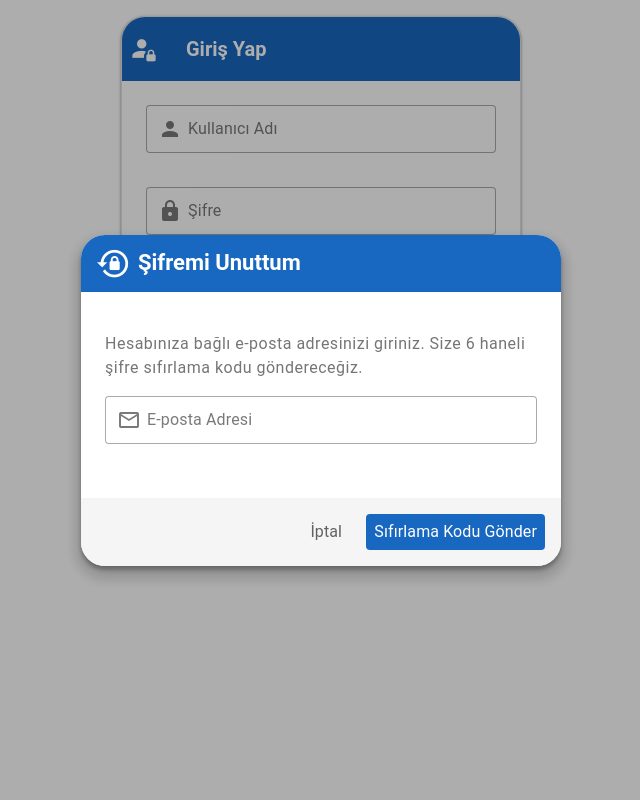
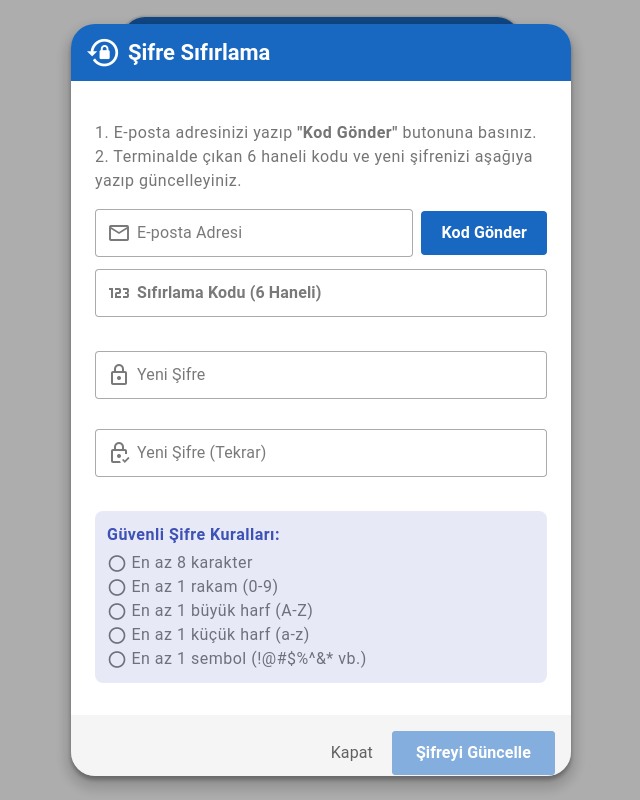
Before and after one commit to bernakalkann/task-project, a Vue app in the folder frontend/: page /login in a window 1280 px wide. Both pictures are taken after a click on the button "Şifremi Unuttum?". Shown: the whole page, without its empty margins (319-959 px from the left). Built offline with nearby package versions, Linux system fonts and the light colour scheme.

Commit message:
fix: Şifremi Unuttum modalı e-posta, kod iste butonu ve 6 haneli kod alanlarını içeren tek ve net ekrana dönüştürüldü

```diff
--- a/frontend/src/Login.vue
+++ b/frontend/src/Login.vue
@@ -130,25 +130,26 @@
           </v-card-text>
         </v-card>
 
-        <!-- ŞİFREMİ UNUTTUM DIALOG (YÖNTEM 2: KOD İLE MODAL İÇİ SIFIRLAMA) -->
-        <v-dialog v-model="forgotDialog" max-width="480">
+        <!-- ŞİFREMİ UNUTTUM DIALOG (TEK EKRANDA E-POSTA + KOD + YENİ ŞİFRE) -->
+        <v-dialog v-model="forgotDialog" max-width="500">
           <v-card class="rounded-xl">
             <v-card-title class="bg-primary text-white py-3 px-4 font-weight-bold d-flex align-center">
               <v-icon icon="mdi-lock-reset" class="mr-2"></v-icon>
-              Şifremi Unuttum
+              Şifre Sıfırlama
             </v-card-title>
 
             <v-card-text class="pa-6">
-              <v-alert v-if="forgotAlert" :type="forgotAlertType" variant="tonal" class="mb-4">
+              <v-alert v-if="forgotAlert" :type="forgotAlertType" variant="tonal" class="mb-4" closable @click:close="forgotAlert = ''">
                 {{ forgotAlert }}
               </v-alert>
 
-              <!-- DIALOG ADIM 1: E-POSTA GİRİŞİ -->
-              <div v-if="forgotStep === 1">
               <p class="text-body-2 text-grey-darken-1 mb-4">
-                  Hesabınıza bağlı e-posta adresinizi giriniz. Size 6 haneli şifre sıfırlama kodu göndereceğiz.
+                1. E-posta adresinizi yazıp <strong>"Kod Gönder"</strong> butonuna basınız.<br/>
+                2. Terminalde çıkan 6 haneli kodu ve yeni şifrenizi aşağıya yazıp güncelleyiniz.
               </p>
 
+              <!-- 1. E-POSTA VE KOD GÖNDER BUTONU -->
+              <div class="d-flex align-center ga-2 mb-3">
                 <v-text-field
                   v-model="forgotEmail"
                   label="E-posta Adresi"
@@ -156,16 +157,21 @@
                   type="email"
                   variant="outlined"
                   density="comfortable"
-                  class="mb-2"
+                  hide-details
                 />
+                <v-btn
+                  color="primary"
+                  variant="flat"
+                  size="large"
+                  class="text-capitalize font-weight-bold"
+                  :loading="forgotSendingCode"
+                  @click="sendForgotCode"
+                >
+                  Kod Gönder
+                </v-btn>
               </div>
 
-              <!-- DIALOG ADIM 2: 6 HANELİ KOD VE YENİ ŞİFRE GİRİŞİ -->
-              <div v-else>
-                <p class="text-body-2 text-grey-darken-1 mb-4">
-                  <strong>{{ forgotEmail }}</strong> adresine gönderilen 6 haneli sıfırlama kodunu ve yeni şifrenizi giriniz.
-                </p>
-
+              <!-- 2. 6 HANELİ KOD VE YENİ ŞİFRE GİRİŞİ -->
               <v-text-field
                 v-model="forgotCode"
                 label="Sıfırlama Kodu (6 Haneli)"
@@ -222,30 +228,16 @@
                   En az 1 sembol (!@#$%^&* vb.)
                 </div>
               </v-card>
-              </div>
             </v-card-text>
 
             <v-card-actions class="pa-4 bg-grey-lighten-4">
-              <v-btn v-if="forgotStep === 2" variant="text" size="small" @click="forgotStep = 1">
-                <v-icon size="small" class="mr-1">mdi-arrow-left</v-icon> Geri
-              </v-btn>
               <v-spacer></v-spacer>
-              <v-btn variant="text" color="grey-darken-2" @click="forgotDialog = false">İptal</v-btn>
-
+              <v-btn variant="text" color="grey-darken-2" @click="forgotDialog = false">Kapat</v-btn>
               <v-btn
-                v-if="forgotStep === 1"
                 color="primary"
                 variant="flat"
-                :loading="forgotLoading"
-                @click="sendForgotCode"
-              >
-                Sıfırlama Kodu Gönder
-              </v-btn>
-
-              <v-btn
-                v-else
-                color="primary"
-                variant="flat"
+                size="large"
+                class="text-capitalize font-weight-bold px-6"
                 :loading="forgotLoading"
                 :disabled="!isForgotFormValid"
                 @click="resetPasswordWithCode"
@@ -279,13 +271,13 @@ const errorMessage = ref('')
 const infoMessage = ref('')
 const loading = ref(false)
 
-// Şifremi unuttum modal (Yöntem 2) değişkenleri
+// Şifremi unuttum modal değişkenleri
 const forgotDialog = ref(false)
-const forgotStep = ref(1) // 1: Email, 2: Code & New Password
 const forgotEmail = ref('')
 const forgotCode = ref('')
 const forgotNewPassword = ref('')
 const forgotConfirmPassword = ref('')
+const forgotSendingCode = ref(false)
 const forgotLoading = ref(false)
 const forgotAlert = ref('')
 const forgotAlertType = ref('info')
@@ -303,6 +295,7 @@ const rulesStatus = computed(() => {
 
 const isForgotFormValid = computed(() => {
   return (
+    forgotEmail.value.length > 0 &&
     forgotCode.value.length === 6 &&
     rulesStatus.value.length &&
     rulesStatus.value.digit &&
@@ -315,7 +308,6 @@ const isForgotFormValid = computed(() => {
 
 const openForgotDialog = () => {
   forgotDialog.value = true
-  forgotStep.value = 1
   forgotEmail.value = ''
   forgotCode.value = ''
   forgotNewPassword.value = ''
@@ -397,7 +389,7 @@ const resetToStep1 = () => {
   infoMessage.value = ''
 }
 
-// YÖNTEM 2 - Adım 1: Sıfırlama Kodu Gönder
+// 1. Sıfırlama Kodu Gönder
 const sendForgotCode = async () => {
   if (!forgotEmail.value) {
     forgotAlert.value = 'Lütfen e-posta adresinizi giriniz.'
@@ -405,22 +397,21 @@ const sendForgotCode = async () => {
     return
   }
 
-  forgotLoading.value = true
+  forgotSendingCode.value = true
   forgotAlert.value = ''
   try {
     const response = await api.post('forgot-password/', { email: forgotEmail.value })
-    forgotAlert.value = response.data.message || 'Şifre sıfırlama kodu gönderildi.'
+    forgotAlert.value = response.data.message || 'Şifre sıfırlama kodu gönderildi. Terminalinizi kontrol ediniz.'
     forgotAlertType.value = 'success'
-    forgotStep.value = 2
   } catch (error) {
     forgotAlert.value = 'Şifre sıfırlama kodu gönderilirken bir hata oluştu.'
     forgotAlertType.value = 'error'
   } finally {
-    forgotLoading.value = false
+    forgotSendingCode.value = false
   }
 }
 
-// YÖNTEM 2 - Adım 2: 6 Haneli Kod ve Yeni Şifre İle Sıfırla
+// 2. 6 Haneli Kod ve Yeni Şifre İle Sıfırla
 const resetPasswordWithCode = async () => {
   if (!isForgotFormValid.value) return
 
```
Lines whose indentation alone changed are shown as unchanged.
